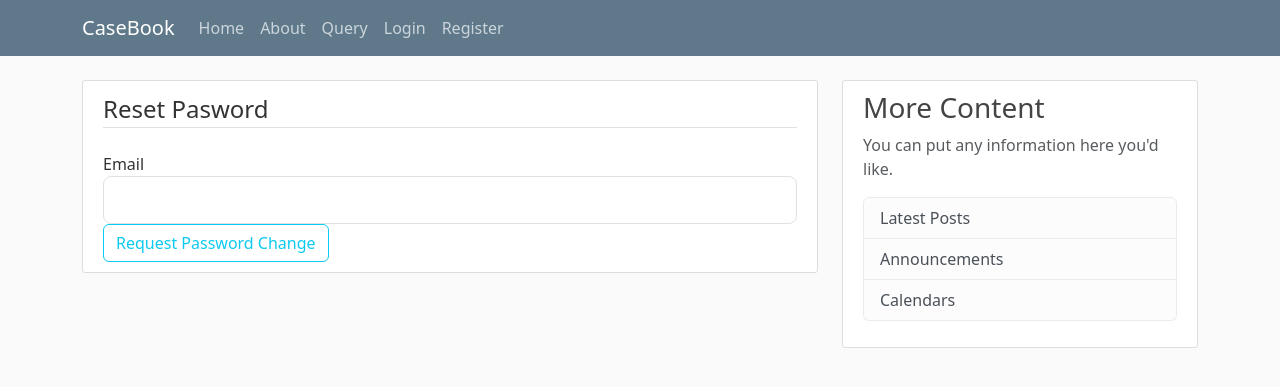
After one commit to rachit901109/Blogsite-app, a Flask app: page /reset_password in a window 1280 px wide. The commit adds this page. Shown: the top 387 px of the page. Run offline with Flask 3, Linux system fonts and the light colour scheme; some libraries are stand-ins or nearby versions.

Commit message:
added reset password feature

```diff
--- a/blogsite/forms.py
+++ b/blogsite/forms.py
@@ -55,3 +55,18 @@
     title = StringField(label='Title', validators=[DataRequired()])
     content = TextAreaField(label='Content', validators=[DataRequired()])
     submit = SubmitField(label='Create Post')
+
+class Request_resetform(FlaskForm):
+    email = StringField(label='Email', validators=[Email()])
+    submit = SubmitField(label='Request Password Change')
+
+    def validate_email(self, email):
+        mail = User.query.filter_by(email=email.data).first()
+
+        if mail is None:
+            raise ValidationError(message='No account found with given email. Please sign up!')
+
+class Reset_passform(FlaskForm):
+    password = PasswordField(label='Password', validators=[DataRequired(), Length(min=6)])
+    confirm_password = PasswordField(label='Confirm_password', validators=[DataRequired(), EqualTo('password')])
+    submit = SubmitField(label='Reset Password')
--- a/blogsite/routes.py
+++ b/blogsite/routes.py
@@ -1,10 +1,11 @@
 import os,secrets
 from PIL import Image
 from flask import render_template, url_for, flash, redirect, request, abort
-from blogsite import app, db, bcrypt
-from blogsite.forms import Registration_form, Login_form, Update_account_form, Post_form
+from blogsite import app, db, bcrypt, mail
+from blogsite.forms import Registration_form, Login_form, Update_account_form, Post_form, Request_resetform, Reset_passform
 from blogsite.models import User, Post
 from flask_login import login_user, current_user, logout_user, login_required
+from flask_mail import Message
 
 
 # page is a query parameter- defined set of parameters attached to the end of a URL.
@@ -172,7 +173,7 @@
     return redirect(url_for('home'))
 
 
-#
+# route to show posts made by a user
 @app.route('/user/<string:username>/posts')
 def user_posts(username):
     page = request.args.get(key='page',default=1,type=int)
@@ -182,3 +183,44 @@
         .order_by(Post.date_posted.desc())\
         .paginate(per_page=3)
     return render_template('user_posts.html',page_title=username,user=user,posts=posts,img_file=img_file)
+
+# send reset password link to users mail. creates token and sends mail
+def send_reset_email(user):
+    token = user.get_reset_token()
+    msg = Message(subject="Password Reset Request", sender='djaiml1721@gmail.com', recipients=[user.email])
+    msg.body=f"Reset link only valid for 15 mins {url_for('reset_token',token=token,_external=True)}\nIgnore if you didn't make request."
+    mail.send(msg)
+
+# route to request a password change takes email
+@app.route('/reset_password', methods=['GET','POST'])
+def reset_request():
+    if current_user.is_authenticated:
+        flash(message=f'You are already logged in as {current_user.username}',category='warning')
+        return redirect(url_for('home'))
+    form = Request_resetform()
+    if form.validate_on_submit():
+        user = User.query.filter_by(email=form.email.data).first()
+        send_reset_email(user)
+        flash(message=f"Link to reset password is send to {user.email}. Link is only valid for 15 mins.", category="info")
+        return redirect(url_for('login'))
+    return render_template('reset_request.html',page_title="Request Password Reset",form=form)
+
+# route to change password if token is valid
+@app.route('/reset_password/<token>', methods=['GET','POST'])
+def reset_token(token):
+    if current_user.is_authenticated:
+        flash(message=f'You are already logged in as {current_user.username}',category='warning')
+        return redirect(url_for('home'))
+    user = User.verify_reset_token(token)
+
+    if user is None:
+        flash(message="Token is invalid or expired", category="warning")
+        return redirect(url_for('reset_request'))
+    form=Reset_passform()
+    if form.validate_on_submit():
+        hash_pass = bcrypt.generate_password_hash(form.password.data).decode('utf-8')
+        user.password = hash_pass
+        db.session.commit()
+        flash(message=f"Password changed successfully", category='success')
+        return redirect(url_for('login'))
+    return render_template('reset_token.html',page_title="Request Password Reset",form=form)
--- a/blogsite/templates/login.html
+++ b/blogsite/templates/login.html
@@ -40,7 +40,7 @@
                 {{ form.submit(class="btn btn-outline-info") }}
             </div>
             <small class="text-muted ml-2">
-                <a href="#">Forgot Password?</a>
+                <a href="{{ url_for('reset_request') }}">Forgot Password?</a>
             </small>
         </form>
     </div>
--- /dev/null
+++ b/blogsite/templates/reset_request.html
@@ -0,0 +1,27 @@
+{% extends "layout.html" %}
+{% block page_content %}
+    <div class="content-section">
+        <form action="" method="post">
+            {{ form.hidden_tag()  }}
+            <fieldset class="form-group">
+                <legend class="border-bottom mb-4">Reset Pasword</legend>
+                <div class="form-group">
+                    {{ form.email.label(class="form-control-label") }}
+                    {% if form.email.errors %}
+                        {{ form.email(class="form-control form-control-lg is-invalid") }}
+                        <div class="invalid-feedback">
+                            {% for error in form.email.errors %}
+                                <span>{{ error }}</span>
+                            {% endfor %}
+                        </div>
+                    {% else %}
+                        {{ form.email(class="form-control form-control-lg") }}
+                    {% endif %}
+                </div>
+            </fieldset>
+            <div class="form-group">
+                {{ form.submit(class="btn btn-outline-info") }}
+            </div>
+        </form>
+    </div>
+{% endblock page_content %}
```
Also changed, not shown: blogsite/__init__.py (+11 -0 lines), blogsite/models.py (+15 -1 lines), blogsite/templates/reset_token.html (added, +40 -0 lines), instance/site.db, 1 other file.
